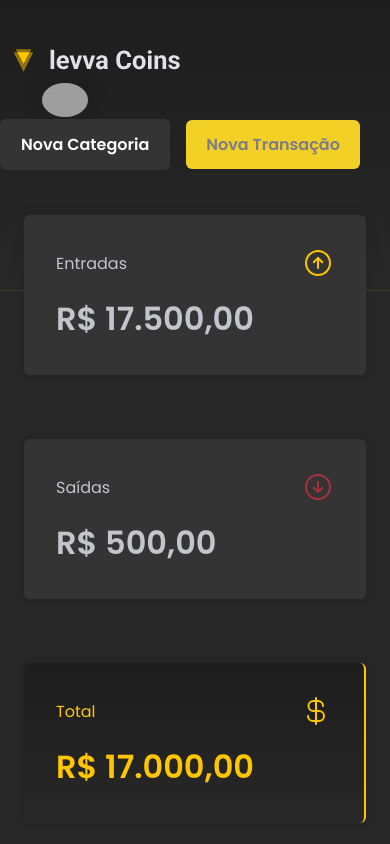
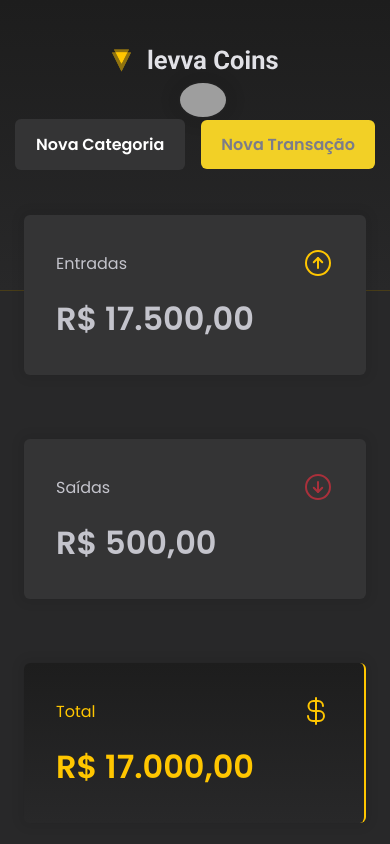
Before and after one commit to heitorgandolfi/levva-coins, a React (Vite) app: page /home in a window 390 px wide. Shown: the top 844 px of the page. Built offline with nearby package versions, Linux system fonts and the light colour scheme; grey boxes are pictures that could not be loaded.

Commit message:
style: Improve responsiveness with CSS adjustments

```diff
--- a/src/components/Header/styles.ts
+++ b/src/components/Header/styles.ts
@@ -24,6 +24,10 @@ export const HeaderContent = styled.div`
 
   @media only screen and (min-width: 1440px) {
     position: relative;
+  }
+
+  @media only screen and (max-width: 620px) {
+    justify-content: center;
   }
 `;
 
@@ -104,10 +108,29 @@ export const UserAvatar = styled.img<UserAvatarProps>`
 
 export const InteractWrapper = styled.div`
   display: flex;
+  justify-content: center;
   align-items: center;
   flex-wrap: wrap-reverse;
 
   img {
-    margin-left: 2.5rem;
+    margin-left: 1rem;
+  }
+
+  @media only screen and (max-width: 359px) {
+    div {
+      display: flex;
+      align-items: center;
+      justify-content: center;
+      flex-wrap: wrap;
+      gap: 0.5rem;
+
+      button {
+        margin: 0;
+      }
+
+      &:first-child {
+        margin-top: 1rem;
+      }
+    }
   }
 `;
--- a/src/components/SearchFormInput/styles.ts
+++ b/src/components/SearchFormInput/styles.ts
@@ -10,6 +10,10 @@ export const SearchFormContainer = styled.form`
   max-width: 1212px;
   margin: 0 auto;
   margin-top: 4rem;
+
+  @media only screen and (max-width: 1328px) {
+    justify-content: center;
+  }
 
   input {
     width: 1020px;
```
